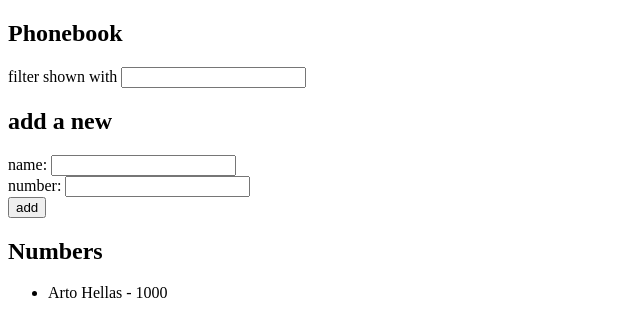
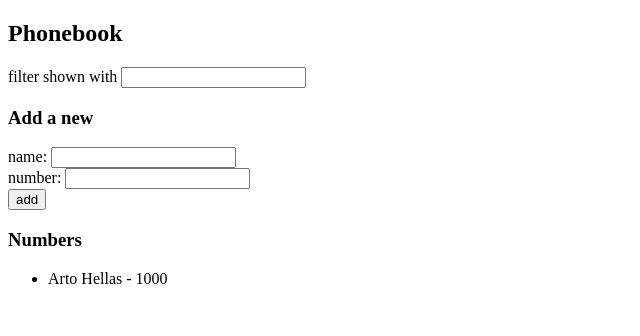
Before and after one commit to sedfarouk/FS-Open, a React (Vite) app in the folder part2/phonebook/: page / in a window 1280 px wide. Shown: the top 336 px of the page, without its empty margins (0-640 px from the left). Built offline with nearby package versions, Linux system fonts and the light colour scheme.

Commit message:
finish exercise 2.10

```diff
--- a/part2/phonebook/src/App.jsx
+++ b/part2/phonebook/src/App.jsx
@@ -1,4 +1,7 @@
 import { useState } from 'react'
+import PersonForm from './components/PersonForm'
+import Filter from './components/Filter'
+import Persons from './components/Persons'
 
 const App = () => {
   const [persons, setPersons] = useState([
@@ -12,25 +15,6 @@ const App = () => {
   const [newNumber, setNewNumber] = useState('')
   const [searchItem, setSearchItem] = useState('')
 
-  const addName = (event) => {
-    event.preventDefault()
-    const input = newName
-    setNewName('')
-
-    if (persons.find(x => x.name===input))
-      alert(`${input} already added to phonebook`)
-
-    else{
-      const nameObject = {
-        name: input,
-        number: newNumber
-      }
-
-      setNewNumber('')
-      setPersons(persons.concat(nameObject))
-    }
-  }
-
   const results = persons.filter((x) => {
       x = x.name.toLowerCase()
       return x.includes(searchItem)
@@ -39,26 +23,24 @@ const App = () => {
   return (
     <div>
       <h2>Phonebook</h2>
-      <div>
-        filter shown with <input value={searchItem} onChange={(e) => setSearchItem(e.target.value)} />
-      </div>
+      <Filter
+        searchItem={searchItem}
+        setSearchItem={setSearchItem}
+      />
 
-      <h2>add a new</h2>
-      <form onSubmit={addName}>
-        <div>
-          name: <input value={newName} onChange={(e) => setNewName(e.target.value)}/>
-        </div>
-        <div>
-          number: <input value={newNumber} onChange={(e) => setNewNumber(e.target.value)}/>
-        </div>
-        <div>
-          <button type="submit">add</button>
-        </div>
-      </form>
-      <h2>Numbers</h2>
-      <ul>
-        {results.map(x => <li key={x.name}>{x.name} - {x.number}</li>)}
-      </ul>
+      <h3>Add a new</h3>
+      < PersonForm
+        newName={newName}
+        newNumber={newNumber}
+        persons={persons}
+        setNewName={setNewName}
+        setPersons={setPersons}
+        setNewNumber={setNewNumber}
+      />
+
+      <h3>Numbers</h3>
+      < Persons results={results} />
+
     </div>
   )
 }
--- /dev/null
+++ b/part2/phonebook/src/components/Filter.jsx
@@ -0,0 +1,9 @@
+const Filter = ({searchItem, setSearchItem}) => {
+    return (
+        <div>
+            filter shown with <input value={searchItem} onChange={(e) => setSearchItem(e.target.value)} />
+        </div>
+    )
+}
+
+export default Filter
--- /dev/null
+++ b/part2/phonebook/src/components/PersonForm.jsx
@@ -0,0 +1,36 @@
+const PersonForm = ({newName, persons, newNumber, setNewName, setNewNumber, setPersons}) => {
+    const addName = (event) => {
+        event.preventDefault()
+        const input = newName
+        setNewName('')
+
+        if (persons.find(x => x.name===input))
+          alert(`${input} already added to phonebook`)
+
+        else{
+          const nameObject = {
+            name: input,
+            number: newNumber
+          }
+
+          setNewNumber('')
+          setPersons(persons.concat(nameObject))
+        }
+      }
+
+    return (
+        <form onSubmit={addName}>
+            <div>
+                name: <input value={newName} onChange={(e) => setNewName(e.target.value)}/>
+            </div>
+            <div>
+                number: <input value={newNumber} onChange={(e) => setNewNumber(e.target.value)}/>
+            </div>
+            <div>
+                <button type="submit">add</button>
+            </div>
+        </form>
+    )
+}
+
+export default PersonForm
--- /dev/null
+++ b/part2/phonebook/src/components/Persons.jsx
@@ -0,0 +1,9 @@
+const Persons = ({results}) => {
+    return (
+        <ul>
+            {results.map(x => <li key={x.name}>{x.name} - {x.number}</li>)}
+        </ul>
+    )
+}
+
+export default Persons
```
